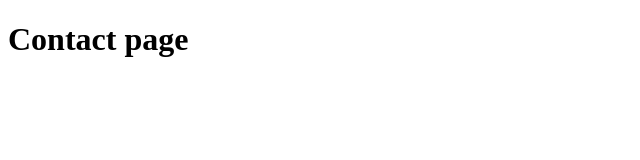
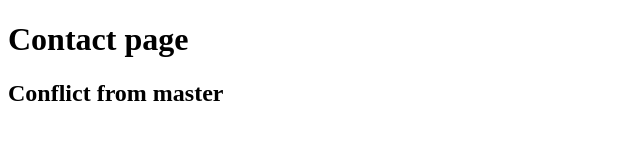
Before and after one commit to hoangnhat0710/hocGIT, a plain HTML site: page contact.html in a window 1280 px wide. Shown: the whole page, without its empty margins (0-640 px from the left). Drawn offline with Linux system fonts and the light colour scheme.

Commit message:
conflic from master

```diff
--- a/contact.html
+++ b/contact.html
@@ -8,5 +8,6 @@
 </head>
 <body>
     <h1>Contact page</h1>
+    <h2>Conflict from master</h2>
 </body>
 </html>
```
